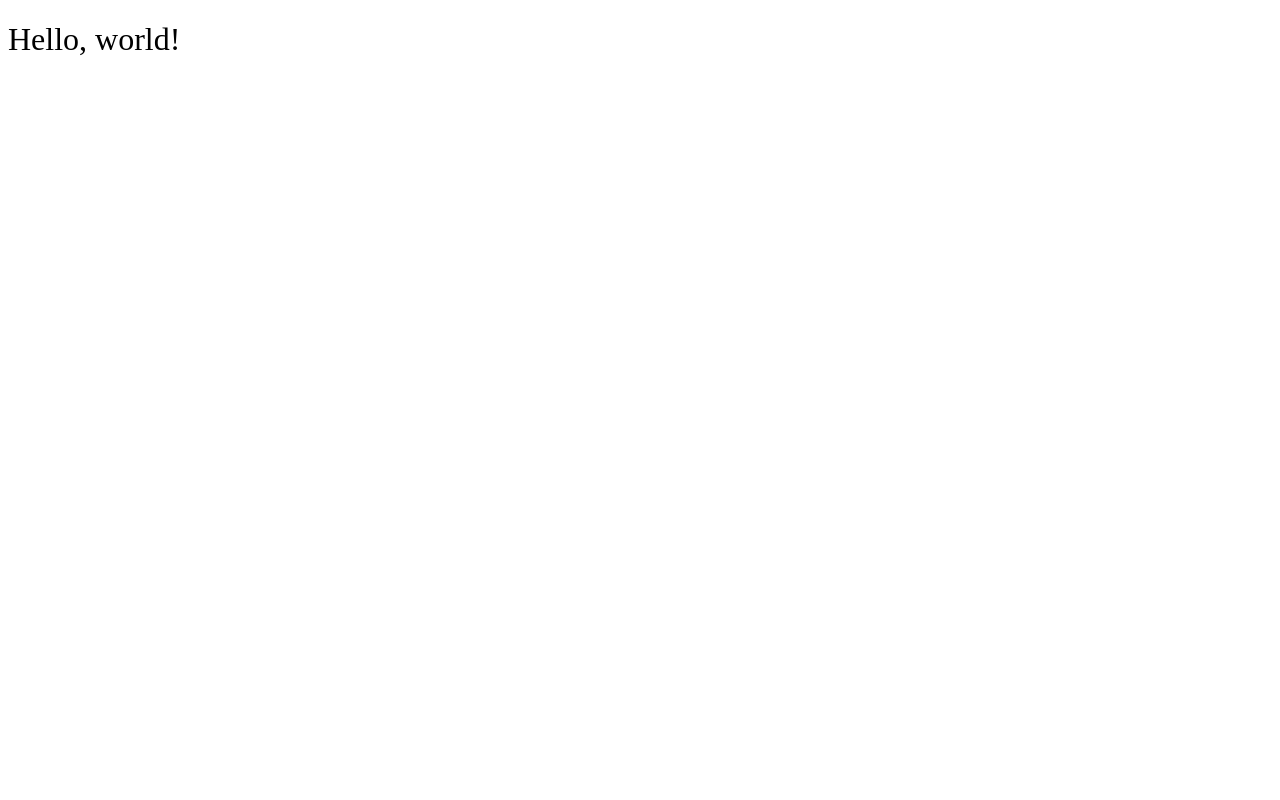
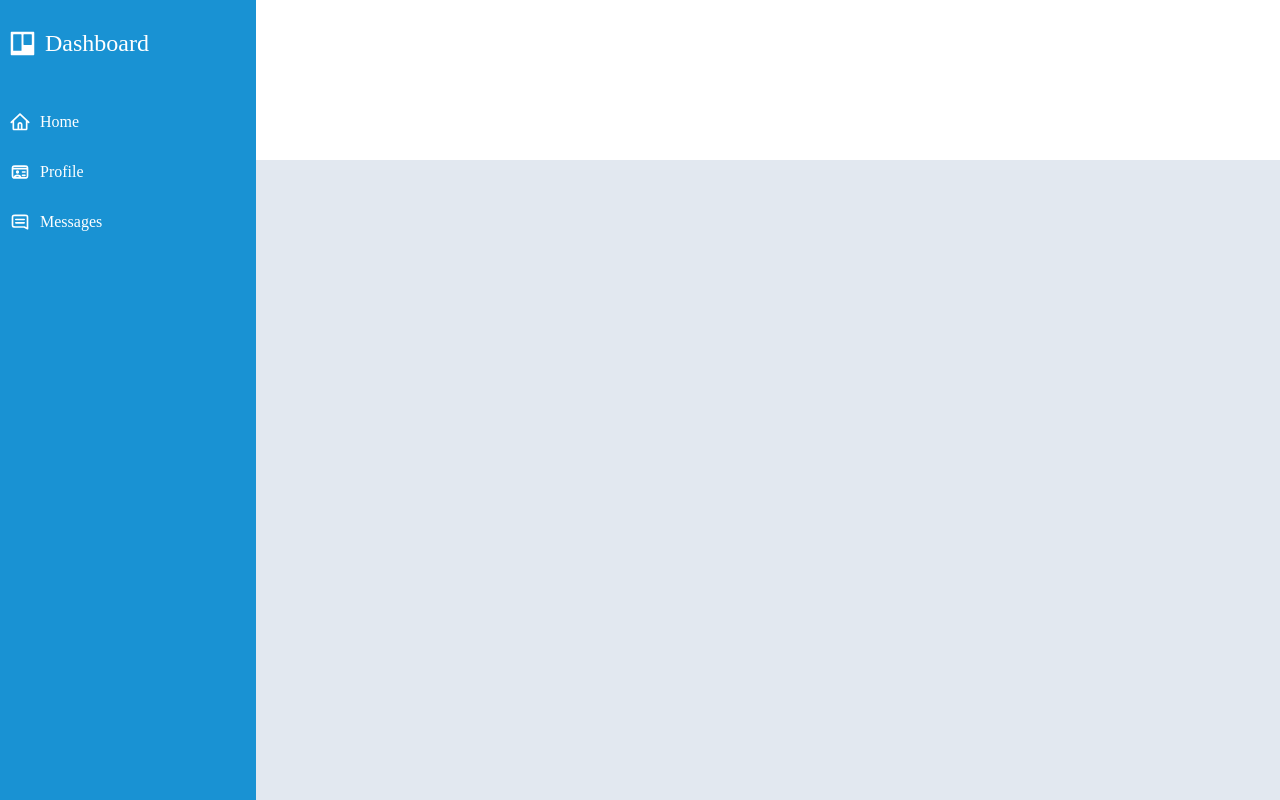
Before and after one commit to kingkardan98/odin-dashboard, a plain HTML site: page index.html in a window 1280 px wide. Shown: the top 800 px of the page. Drawn offline with Linux system fonts and the light colour scheme; a web font is replaced by a local one.

Commit message:
Asset gathering and first approach at grid design

```diff
--- a/index.html
+++ b/index.html
@@ -9,6 +9,29 @@
     <title>Dashboard</title>
 </head>
 <body>
-    <h1>Hello, world!</h1>
+    <div class="bodyGrid">
+        <div class="latBar">
+            <div class="latBarText">
+                <img src="./material/trello-svgrepo-com.svg" class="iconBig">
+                <h2>Dashboard</h2>
+            </div>
+            <div class="latBarList">
+                <div class="latBarText">
+                    <img src="./material/home-svgrepo-com.svg" class="iconSmall">
+                    <p><a href="#">Home</a></p>
+                </div>
+                <div class="latBarText">
+                    <a href=""><img src="./material/id-card-svgrepo-com.svg" class="iconSmall"></a>
+                    <p><a href="#">Profile</a></p>
+                </div>
+                <div class="latBarText">
+                    <a href=""><img src="./material/message-square-lines-alt-svgrepo-com.svg" class="iconSmall"></a>
+                    <p><a href="#">Messages</a></p>
+                </div>
+            </div>
+        </div>
+        <div class="upperBar"></div>
+        <div class="dashboardBody"></div>
+    </div>
 </body>
 </html>
--- a/style.css
+++ b/style.css
@@ -3,3 +3,56 @@
     font-weight: normal;
     font-style: normal;
  }
+
+ body {
+    margin: 0;
+ }
+
+ .bodyGrid {
+    display: grid;
+    grid-template-columns: 20vw 80vw;
+    grid-template-rows: 20vh 150vh;
+    gap: 0px;
+ }
+
+ .latBar {
+    background-color: #1992D3;
+    grid-row: 1/3;
+    padding-top: 10px;
+    color: white;
+ }
+
+ .latBarText {
+    display: flex;
+ }
+
+ .latBarText > * {
+    padding-left: 10px;
+ }
+
+ .latBarText a {
+    display: flex;
+    align-items: center;
+    color: white;
+    text-decoration: none;
+ }
+
+ .latBarList {
+    padding-top: 20px;
+ }
+
+ .iconSmall {
+    width: 20px;
+ }
+
+ .iconBig {
+    width: 25px;
+ }
+
+ .upperBar {
+    background-color: white;
+ }
+
+ .dashboardBody {
+    background-color: #E2E8F0;
+ }
```
Also changed, not shown: material/home-svgrepo-com.svg (added), material/id-card-svgrepo-com.svg (added), material/message-square-lines-alt-svgrepo-com.svg (added), material/time-svgrepo-com.svg (added), material/trello-svgrepo-com.svg (added), 1 other file.
